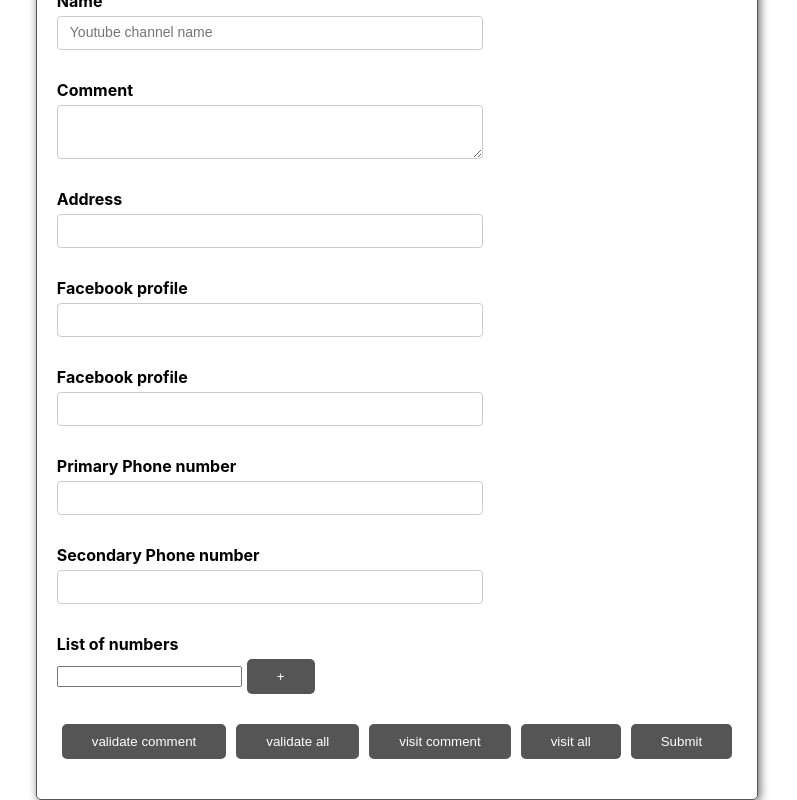
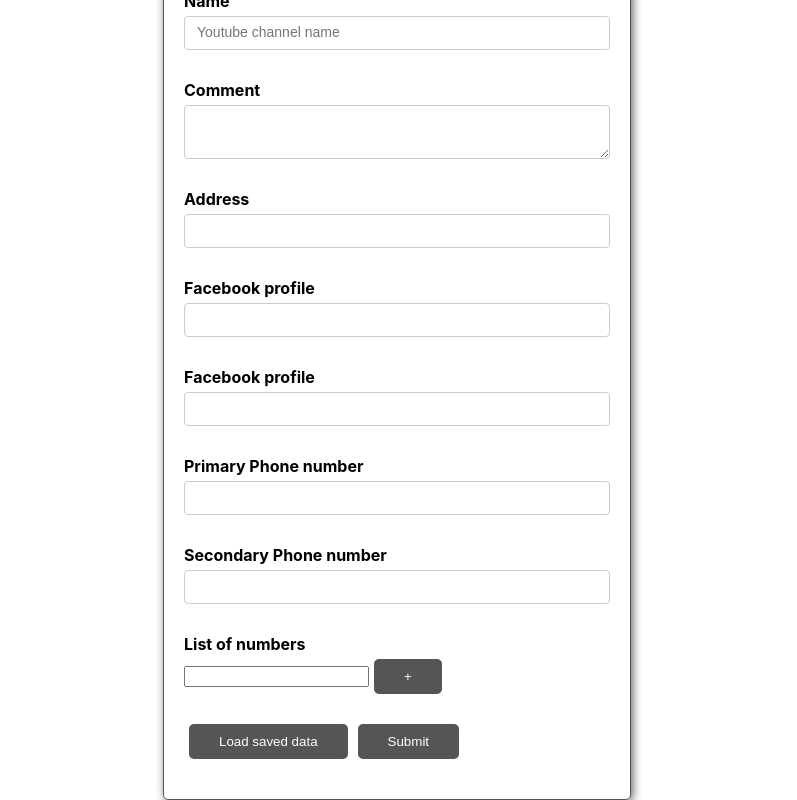
Before and after one commit to MizanurRahmann/react-formik, a React (Create React App) app: page / in a window 1280 px wide. Shown: the part 278-1078 px from the top of the page, without its empty margins (243-1040 px from the left). Built offline with nearby package versions, Linux system fonts and the light colour scheme.

Commit message:
Load saved data.

```diff
--- a/src/components/YoutubeForms.js
+++ b/src/components/YoutubeForms.js
@@ -1,4 +1,4 @@
-import React from 'react'
+import React, {useState} from 'react'
 import { Formik, Form, Field, ErrorMessage, FieldArray, FastField } from 'formik';
 import * as Yup from 'yup';
 import TextError from './TextError';
@@ -9,6 +9,19 @@ const initialValues = {
     channel: '',
     comment: '',
     address: '',
+    social: {
+        facebook: '',
+        twitter: ''
+    },
+    phoneNumbers: ['', ''],
+    phNumbers: ['']
+}
+const savedData = {
+    name: 'Azox',
+    email: 'mx321@gmail.com',
+    channel: 'AzoxTalk',
+    comment: 'a comment',
+    address: 'Bangladesh',
     social: {
         facebook: '',
         twitter: ''
@@ -33,16 +46,21 @@ const validateComment = (value) => {
         error = "Required";
     return error;
 }
+
+
+
+
 function YoutubeForms() {
-
+    const [formValues, setFormValues] = useState(null);
     return (
         <Formik
-            initialValues={initialValues}
+            initialValues={formValues || initialValues}
             validationSchema={validationSchema}
             onSubmit={onSubmit}
         //validateOnChange={false} //prevent from.errors to run on change
         //validateOnBlur={false} //prevent from.errors to run on blur
         // validateOnMount //disable submit button when it is not valid
+        enableReinitialize
         >
             {formik => {
                 console.log("Formik props: ", formik);
@@ -150,11 +168,11 @@ function YoutubeForms() {
                         </div>
 
                         {/* validate form and field */}
-                        <button type="button" onClick={() => formik.validateField('comment')}> validate comment</button>
-                        <button type="button" onClick={() => formik.validateForm()}> validate all</button>
+                        {/* <button type="button" onClick={() => formik.validateField('comment')}> validate comment</button>
+                        <button type="button" onClick={() => formik.validateForm()}> validate all</button> */}
 
                         {/* set touched form and field */}
-                        <button
+                        {/* <button
                             type="button"
                             onClick={() => formik.setFieldTouched('comment')}
                         >
@@ -170,7 +188,7 @@ function YoutubeForms() {
                             })}
                         >
                             visit all
-                        </button>
+                        </button> */}
 
                         {/*
                         <button type="submit" disabled={!(formik.dirty && formik.isValid)}>Submit</button>
@@ -178,6 +196,7 @@ function YoutubeForms() {
                             formik.dirty is true when we change any value of field
                             formik.isValid is true when form is valid
                         */}
+                        <button type="button" onClick={() => setFormValues(savedData)} >Load saved data</button>
                         <button type="submit" disabled={!formik.isValid || formik.C}>Submit</button>
                     </Form>
                 )
```
